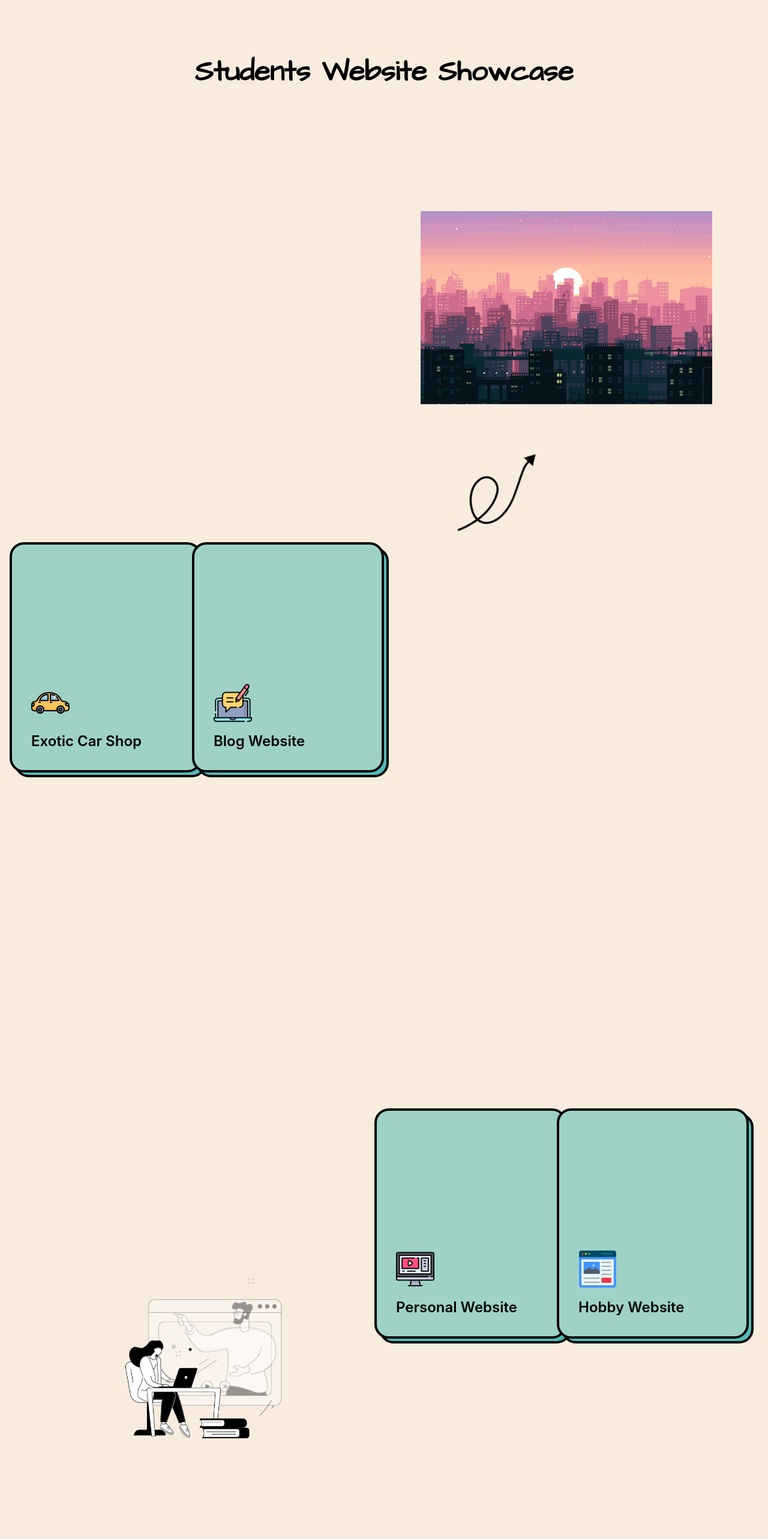
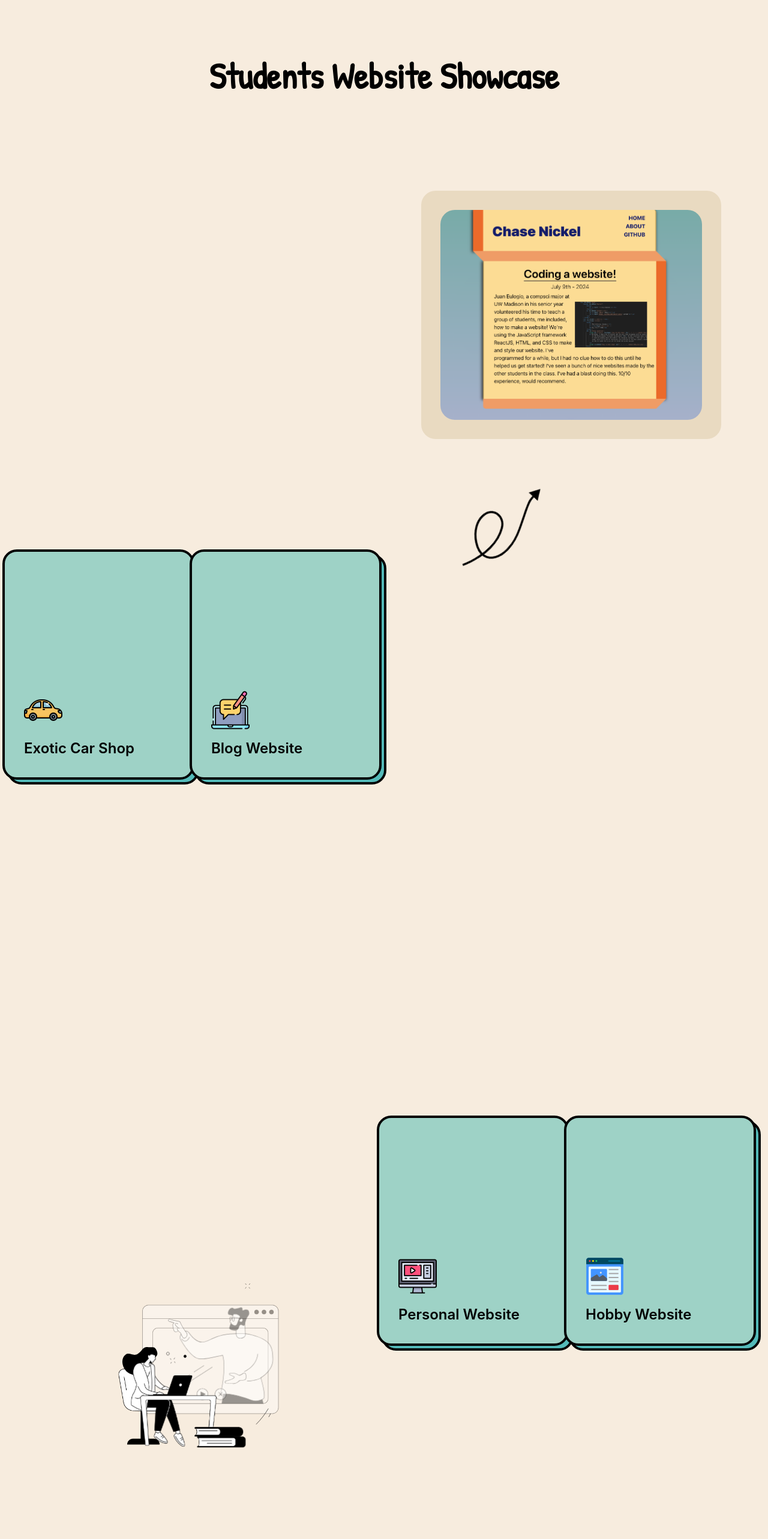
Before and after one commit to JuanEulogio/2024_lead_instuctor_showcase, a React (Create React App) app: page / in a window 1280 px wide. Shown: the top 2566 px of the page at 60% size. Built offline with nearby package versions, Linux system fonts and the light colour scheme.

Commit message:
updated layout and more responsive

```diff
--- a/public/index.html
+++ b/public/index.html
@@ -28,7 +28,7 @@
 
     <link rel="preconnect" href="https://fonts.googleapis.com">
     <link rel="preconnect" href="https://fonts.gstatic.com" crossorigin>
-    <link href="https://fonts.googleapis.com/css2?family=Architects+Daughter&display=swap" rel="stylesheet">
+    <link href="https://fonts.googleapis.com/css2?family=Patrick+Hand&display=swap" rel="stylesheet">
 
   </head>
   <body>
--- a/src/App.js
+++ b/src/App.js
@@ -1,7 +1,7 @@
 import Lottie from 'lottie-web';
 import { useEffect, useRef, useState } from 'react';
 import Card from './components/Card';
-import justDemoImg from './assets/justDemoImg.jpg'
+import studentFeedback from './assets/studentFeedback.png'
 
 function App() {
   const [displayStatus, setStatus]= useState("lottieStart")
@@ -69,36 +69,38 @@ function App() {
       <div className='grid h-screen place-items-center' ref={containerInto}></div>
     :
 
-    <div className='animate-fadeIn p-8 pt-24'>
-      <h1 className='flex justify-center text-center font-Architects-Daughter font-bold text-5xl pb-20 lg:pb-0'>Students Website Showcase</h1>
+    <div className='animate-fadeIn p-4 pt-24'>
+      <h1 className='flex justify-center text-center font-Patrick-Hand font-bold text-6xl pb-56 lg:pb-0'>Students Website Showcase</h1>
 
       <div className='grid gap-y-96 lg:grid-cols-4 grid-rows-2 place-items-center'>
 
-        <div className='grid justify-items-center lg:col-start-3 lg:col-span-2 lg:row-span-2 lg:-translate-y-36 lg:max-w-[80%]'>
-          <img src={justDemoImg}></img>
+
+
+
+        <div className='lg:order-2 2xl:pt-44' >
+          <Card img={"pointer"} title={"Exotic Car Shop"} header={"Card Header"} description={"Card Description"} link={"https://github.com/TwinkieMan22/Exotic-car-Market"} ></Card>
+        </div>
+
+        <div className='lg:order-1 grid justify-items-center lg:col-start-3 lg:col-span-2 lg:row-span-2 lg:-translate-y-36 lg:max-w-[80%]'>
+          <div className='bg-pastelBeige p-4 lg:p-8 rounded-3xl'><img src={studentFeedback} style={{borderRadius:"1.5rem"}}></img></div>
           <div className='w-56 -rotate-45 lg:-translate-x-32 2xl:-translate-x-96 translate-y-20' ref={containerArrow}></div>
         </div>
 
 
-        <div className='2xl:pt-44' >
-          <Card img={"pointer"} title={"Exotic Car Shop"} header={"Card Header"} description={"Card Description"} link={"https://github.com/TwinkieMan22/Exotic-car-Market"} ></Card>
-        </div>
-
-
-        <div className='2xl:pt-44' >
+        <div className='order-3 2xl:pt-44' >
           <Card img={"blogging"} title={"Blog Website"} header={"Card Header"} description={"Card Description"} link={"https://github.com/Chase-Nickel/react-blog"}></Card>
         </div>
 
 
-        <div className='grid lg:col-span-2 lg:row-span-2 lg:pt-56 md:max-w-[60%] 2xl:max-w-[50] '>
+        <div className='order-4 grid lg:col-span-2 lg:row-span-2 lg:pt-56 md:max-w-[60%] 2xl:max-w-[50] '>
           <div ref={containerTeaching}></div>
         </div>
 
-        <div className='lg:col-start-3 lg:pt-44'>
+        <div className='order-5 lg:col-start-3 lg:pt-44'>
           <Card img={"personalWeb"} title={"Personal Website"} header={"Card Header"} description={"Card Description"} link={"https://github.com/NachoWizard64/2024SummerProject"}></Card>
         </div>
 
-        <div className='lg:pt-44'>
+        <div className='order-6 lg:pt-44'>
           <Card img={"hobbyWeb"} title={"Hobby Website"} header={"Card Header"} description={"Card Description"} link={"https://github.com/MUINarku/jenkin"}></Card>
         </div>
 
--- a/tailwind.config.js
+++ b/tailwind.config.js
@@ -36,7 +36,7 @@ module.exports = {
     },
 
     fontFamily: {
-      'Architects-Daughter': ['"Architects Daughter"', 'cursive'],
+      'Patrick-Hand': ['"Patrick Hand"', 'cursive'],
     },
 
   },
```
Also changed, not shown: src/assets/justDemoImg.jpg (deleted), src/assets/studentFeedback.png (added).
